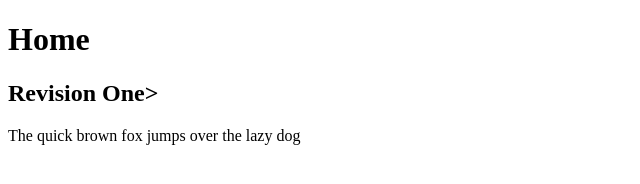
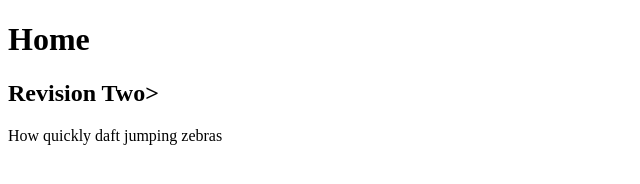
Before and after one commit to vanile/CS380EX0, a plain HTML site: page index.html in a window 1280 px wide. Shown: the whole page, without its empty margins (0-640 px from the left). Drawn offline with Linux system fonts and the light colour scheme.

Commit message:
revision two

```diff
--- a/index.html
+++ b/index.html
@@ -6,7 +6,7 @@
 </head>
 <body>
 	<h1>Home</h1>
-	<h2>Revision One></h2>
-	<p>The quick brown fox jumps over the lazy dog</p>
+	<h2>Revision Two></h2>
+	<p>How quickly daft jumping zebras</p>
 </body>
 </html>
```
